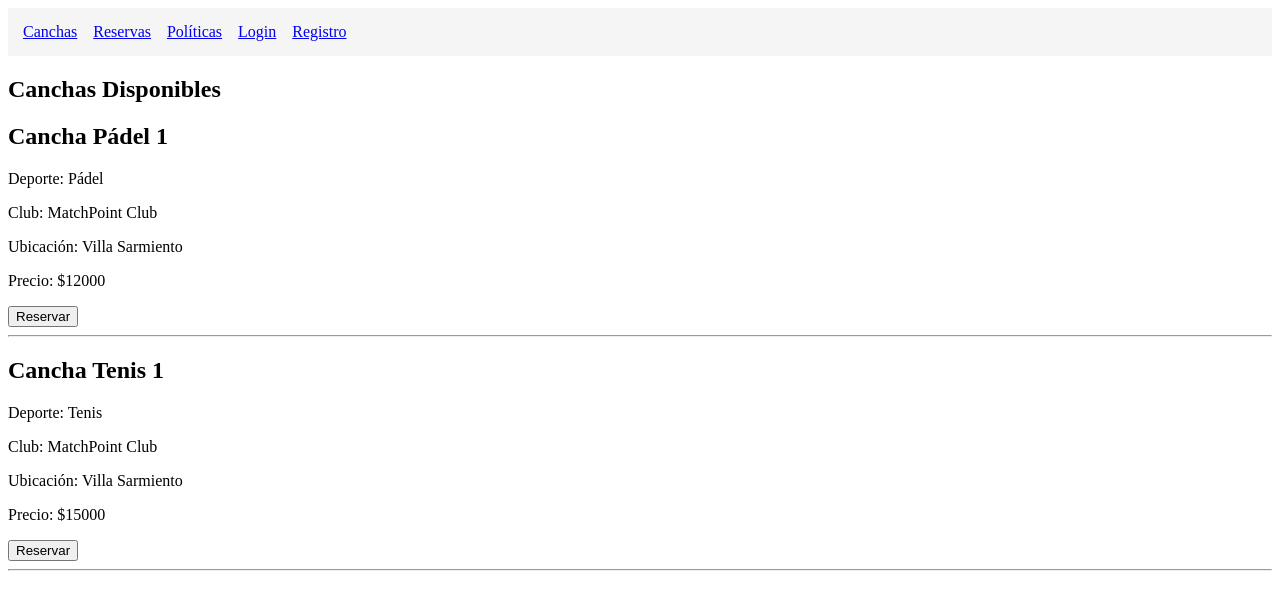
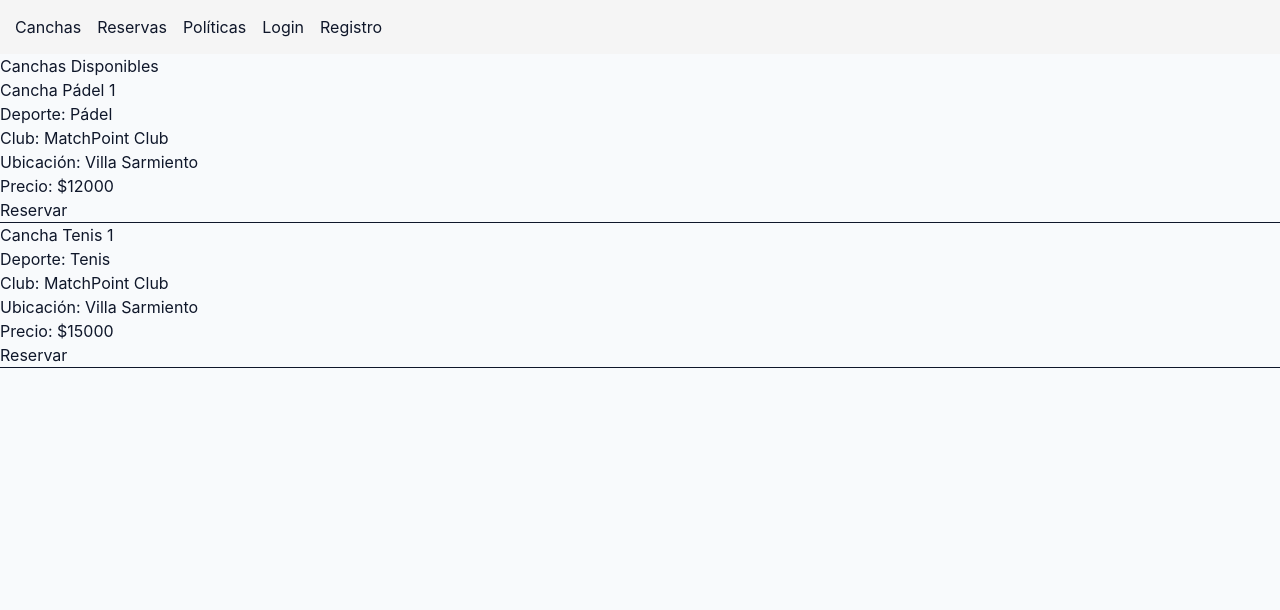
Before and after one commit to bbonanno03/PNT2-MatchPoint, a Vue app: page /canchas in a window 1280 px wide. Shown: the top 610 px of the page. Built offline with nearby package versions, Linux system fonts and the light colour scheme.

Commit message:
Se instalo commit y se definieron los colores, espaciados, tipo de fuente etc.

```diff
--- a/package.json
+++ b/package.json
@@ -15,7 +15,11 @@
     "vue-router": "^5.1.0"
   },
   "devDependencies": {
+    "@tailwindcss/postcss": "^4.3.0",
     "@vitejs/plugin-vue": "^6.0.6",
+    "autoprefixer": "^10.5.0",
+    "postcss": "^8.5.15",
+    "tailwindcss": "^4.3.0",
     "vite": "^8.0.12",
     "vite-plugin-pwa": "^1.3.0"
   }
--- /dev/null
+++ b/postcss.config.js
@@ -0,0 +1,6 @@
+export default {
+  plugins: {
+    "@tailwindcss/postcss": {},
+    autoprefixer: {},
+  },
+};
--- a/src/style.css
+++ b/src/style.css
@@ -1,296 +1,50 @@
-:root {
-  --text: #6b6375;
-  --text-h: #08060d;
-  --bg: #fff;
-  --border: #e5e4e7;
-  --code-bg: #f4f3ec;
-  --accent: #aa3bff;
-  --accent-bg: rgba(170, 59, 255, 0.1);
-  --accent-border: rgba(170, 59, 255, 0.5);
-  --social-bg: rgba(244, 243, 236, 0.5);
-  --shadow:
-    rgba(0, 0, 0, 0.1) 0 10px 15px -3px, rgba(0, 0, 0, 0.05) 0 4px 6px -2px;
+@import "tailwindcss";
 
-  --sans: system-ui, 'Segoe UI', Roboto, sans-serif;
-  --heading: system-ui, 'Segoe UI', Roboto, sans-serif;
-  --mono: ui-monospace, Consolas, monospace;
+@theme {
+  /* ==========================================
+     🎨 PALETA DE COLORES (Identidad Fútbol)
+     ========================================== */
+  /* Verde Césped Principal (Tu sugerencia del 600) */
+  --color-brand: #16a34a;       /* bg-brand / text-brand */
+  --color-brand-light: #4ade80; /* Para detalles dinámicos o bordes activos */
+  --color-brand-dark: #15803d;  /* Para el efecto Hover de los botones (Green 700) */
 
-  font: 18px/145% var(--sans);
-  letter-spacing: 0.18px;
-  color-scheme: light dark;
-  color: var(--text);
-  background: var(--bg);
-  font-synthesis: none;
-  text-rendering: optimizeLegibility;
-  -webkit-font-smoothing: antialiased;
-  -moz-osx-font-smoothing: grayscale;
+  /* Colores de Fondo y Superficies (Estructura Limpia) */
+  --color-surface-bg: #f8fafc;   /* Fondo general de la app (Gris premium ultra claro) */
+  --color-surface-card: #ffffff; /* Fondo para tarjetas de canchas, formularios y navbar */
+  --color-surface-border: #e2e8f0; /* Bordes sutiles divisorios */
 
-  @media (max-width: 1024px) {
-    font-size: 16px;
-  }
-}
+  /* Textos (Jerarquía de grises para que no sea todo negro puro) */
+  --color-text-main: #0f172a;    /* Títulos principales (Slate 900) */
+  --color-text-muted: #475569;   /* Subtítulos y etiquetas secundarias (Slate 600) */
 
-@media (prefers-color-scheme: dark) {
-  :root {
-    --text: #9ca3af;
-    --text-h: #f3f4f6;
-    --bg: #16171d;
-    --border: #2e303a;
-    --code-bg: #1f2028;
-    --accent: #c084fc;
-    --accent-bg: rgba(192, 132, 252, 0.15);
-    --accent-border: rgba(192, 132, 252, 0.5);
-    --social-bg: rgba(47, 48, 58, 0.5);
-    --shadow:
-      rgba(0, 0, 0, 0.4) 0 10px 15px -3px, rgba(0, 0, 0, 0.25) 0 4px 6px -2px;
-  }
+  /* Estados de Turnos / Reservas */
+  --color-status-success: #22c55e; /* Cancha disponible o reserva confirmada */
+  --color-status-error: #ef4444;   /* Cancha ocupada o reserva cancelada */
 
-  #social .button-icon {
-    filter: invert(1) brightness(2);
-  }
+  /* ==========================================
+     📐 TIPOGRAFÍAS Y TAMAÑOS
+     ========================================== */
+  --font-sans: "Inter", "system-ui", sans-serif; /* Para toda la app (Ultra legible) */
+
+  /* Escala de Tamaños de Texto Estándar */
+  --text-title: 1.875rem; /* 30px - Para "Canchas Disponibles" o títulos de sección */
+  --text-card-title: 1.25rem; /* 20px - Para el nombre de la cancha */
+  --text-body: 0.938rem;  /* 15px - Para datos como Ubicación, Club, Precio */
+  --text-small: 0.75rem;  /* 12px - Para etiquetas pequeñas o estados */
+
+  /* ==========================================
+     📦 ESPACIADOS Y ROBUSTEZ (Layout)
+     ========================================== */
+  /* Redondeados de esquinas uniformes */
+  --radius-card: 1rem;    /* 16px - Para las tarjetas de las canchas */
+  --radius-btn: 0.5rem;   /* 8px - Para los botones de "Reservar" */
+
+  /* Sombras para dar profundidad */
+  --shadow-flat: 0 4px 6px -1px rgba(0, 0, 0, 0.05);
+  --shadow-hover: 0 10px 15px -3px rgba(22, 163, 74, 0.08); /* Sombra con un levísimo reflejo verde césped */
 }
 
 body {
-  margin: 0;
+  @apply bg-surface-bg text-text-main font-sans antialiased;
 }
-
-h1,
-h2 {
-  font-family: var(--heading);
-  font-weight: 500;
-  color: var(--text-h);
-}
-
-h1 {
-  font-size: 56px;
-  letter-spacing: -1.68px;
-  margin: 32px 0;
-  @media (max-width: 1024px) {
-    font-size: 36px;
-    margin: 20px 0;
-  }
-}
-h2 {
-  font-size: 24px;
-  line-height: 118%;
-  letter-spacing: -0.24px;
-  margin: 0 0 8px;
-  @media (max-width: 1024px) {
-    font-size: 20px;
-  }
-}
-p {
-  margin: 0;
-}
-
-code,
-.counter {
-  font-family: var(--mono);
-  display: inline-flex;
-  border-radius: 4px;
-  color: var(--text-h);
-}
-
-code {
-  font-size: 15px;
-  line-height: 135%;
-  padding: 4px 8px;
-  background: var(--code-bg);
-}
-
-.counter {
-  font-size: 16px;
-  padding: 5px 10px;
-  border-radius: 5px;
-  color: var(--accent);
-  background: var(--accent-bg);
-  border: 2px solid transparent;
-  transition: border-color 0.3s;
-  margin-bottom: 24px;
-
-  &:hover {
-    border-color: var(--accent-border);
-  }
-  &:focus-visible {
-    outline: 2px solid var(--accent);
-    outline-offset: 2px;
-  }
-}
-
-.hero {
-  position: relative;
-
-  .base,
-  .framework,
-  .vite {
-    inset-inline: 0;
-    margin: 0 auto;
-  }
-
-  .base {
-    width: 170px;
-    position: relative;
-    z-index: 0;
-  }
-
-  .framework,
-  .vite {
-    position: absolute;
-  }
-
-  .framework {
-    z-index: 1;
-    top: 34px;
-    height: 28px;
-    transform: perspective(2000px) rotateZ(300deg) rotateX(44deg) rotateY(39deg)
-      scale(1.4);
-  }
-
-  .vite {
-    z-index: 0;
-    top: 107px;
-    height: 26px;
-    width: auto;
-    transform: perspective(2000px) rotateZ(300deg) rotateX(40deg) rotateY(39deg)
-      scale(0.8);
-  }
-}
-
-#app {
-  width: 1126px;
-  max-width: 100%;
-  margin: 0 auto;
-  text-align: center;
-  border-inline: 1px solid var(--border);
-  min-height: 100svh;
-  display: flex;
-  flex-direction: column;
-  box-sizing: border-box;
-}
-
-#center {
-  display: flex;
-  flex-direction: column;
-  gap: 25px;
-  place-content: center;
-  place-items: center;
-  flex-grow: 1;
-
-  @media (max-width: 1024px) {
-    padding: 32px 20px 24px;
-    gap: 18px;
-  }
-}
-
-#next-steps {
-  display: flex;
-  border-top: 1px solid var(--border);
-  text-align: left;
-
-  & > div {
-    flex: 1 1 0;
-    padding: 32px;
-    @media (max-width: 1024px) {
-      padding: 24px 20px;
-    }
-  }
-
-  .icon {
-    margin-bottom: 16px;
-    width: 22px;
-    height: 22px;
-  }
-
-  @media (max-width: 1024px) {
-    flex-direction: column;
-    text-align: center;
-  }
-}
-
-#docs {
-  border-right: 1px solid var(--border);
-
-  @media (max-width: 1024px) {
-    border-right: none;
-    border-bottom: 1px solid var(--border);
-  }
-}
-
-#next-steps ul {
-  list-style: none;
-  padding: 0;
-  display: flex;
-  gap: 8px;
-  margin: 32px 0 0;
-
-  .logo {
-    height: 18px;
-  }
-
-  a {
-    color: var(--text-h);
-    font-size: 16px;
-    border-radius: 6px;
-    background: var(--social-bg);
-    display: flex;
-    padding: 6px 12px;
-    align-items: center;
-    gap: 8px;
-    text-decoration: none;
-    transition: box-shadow 0.3s;
-
-    &:hover {
-      box-shadow: var(--shadow);
-    }
-    .button-icon {
-      height: 18px;
-      width: 18px;
-    }
-  }
-
-  @media (max-width: 1024px) {
-    margin-top: 20px;
-    flex-wrap: wrap;
-    justify-content: center;
-
-    li {
-      flex: 1 1 calc(50% - 8px);
-    }
-
-    a {
-      width: 100%;
-      justify-content: center;
-      box-sizing: border-box;
-    }
-  }
-}
-
-#spacer {
-  height: 88px;
-  border-top: 1px solid var(--border);
-  @media (max-width: 1024px) {
-    height: 48px;
-  }
-}
-
-.ticks {
-  position: relative;
-  width: 100%;
-
-  &::before,
-  &::after {
-    content: '';
-    position: absolute;
-    top: -4.5px;
-    border: 5px solid transparent;
-  }
-
-  &::before {
-    left: 0;
-    border-left-color: var(--border);
-  }
-  &::after {
-    right: 0;
-    border-right-color: var(--border);
-  }
-}
--- /dev/null
+++ b/tailwind.config.js
@@ -0,0 +1,40 @@
+/** @type {import('tailwindcss').Config} */
+export default {
+  content: ["./index.html", "./src/**/*.{vue,js,ts,jsx,tsx}"],
+  theme: {
+    extend: {
+      colors: {
+        // Mantenemos la paleta de colores de MatchPoint que definimos
+        brand: {
+          light: "#ccff00",
+          DEFAULT: "#15803d",
+          dark: "#166534",
+        },
+        surface: {
+          bg: "#f8fafc",
+          card: "#ffffff",
+          border: "#e2e8f0",
+        },
+        status: {
+          active: "#22c55e",
+          cancelled: "#ef4444",
+          completed: "#3b82f6",
+        },
+        // Definimos un negro específico si querés usar bg-black-800
+        black: {
+          800: "#1f2937",
+        },
+      },
+      fontFamily: {
+        sans: ["Inter", "system-ui", "sans-serif"],
+        display: ["Impact", "Trebuchet MS", "sans-serif"],
+      },
+      boxShadow: {
+        soft: "0 4px 6px -1px rgba(0, 0, 0, 0.05), 0 2px 4px -1px rgba(0, 0, 0, 0.02)",
+        premium:
+          "0 10px 15px -3px rgba(21, 128, 61, 0.05), 0 4px 6px -2px rgba(0, 0, 0, 0.02)",
+      },
+    },
+  },
+  plugins: [],
+};
```
Also changed, not shown: src/main.js (+10 -8 lines), 1 other file (tests, documents, lock files or other folders).
